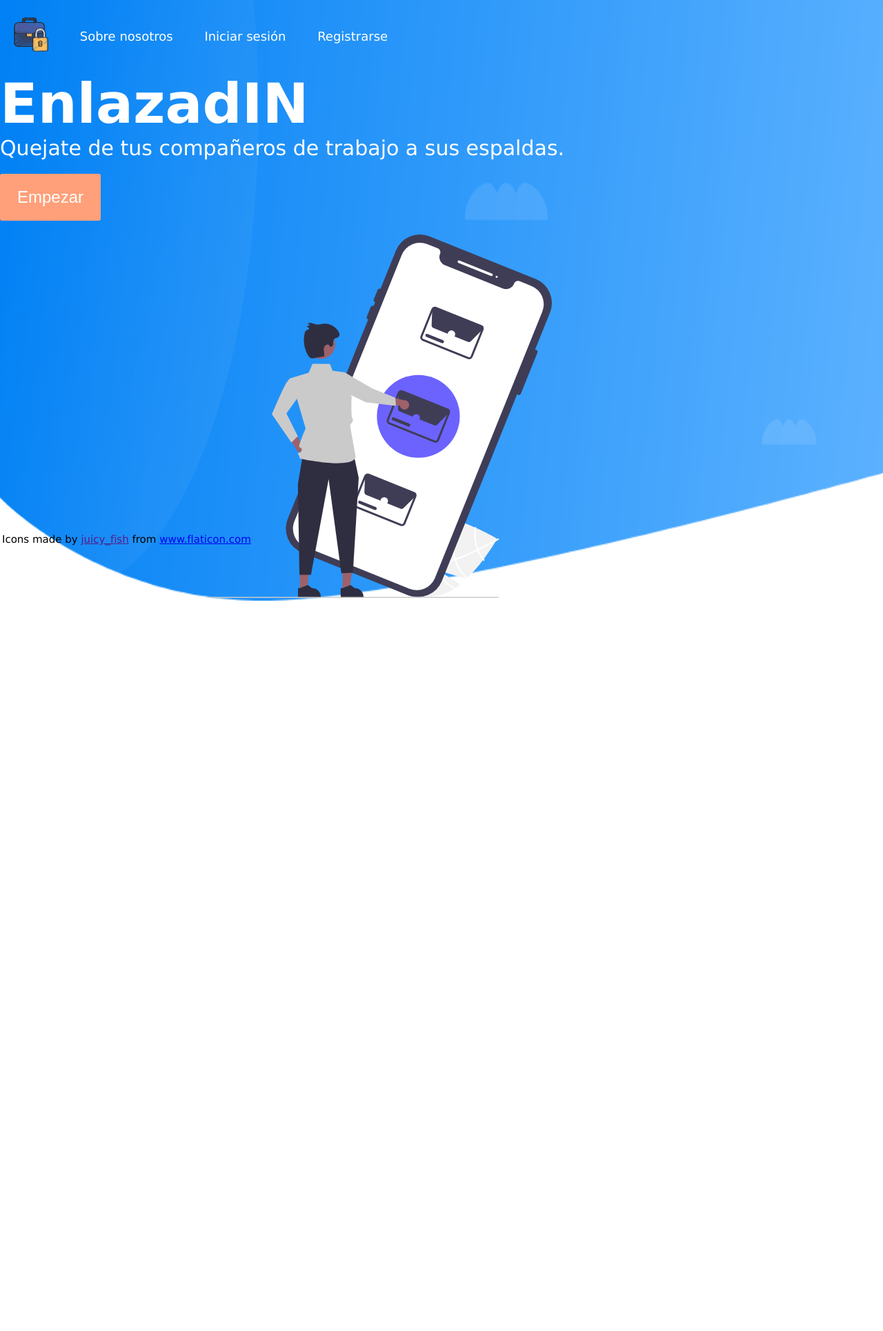
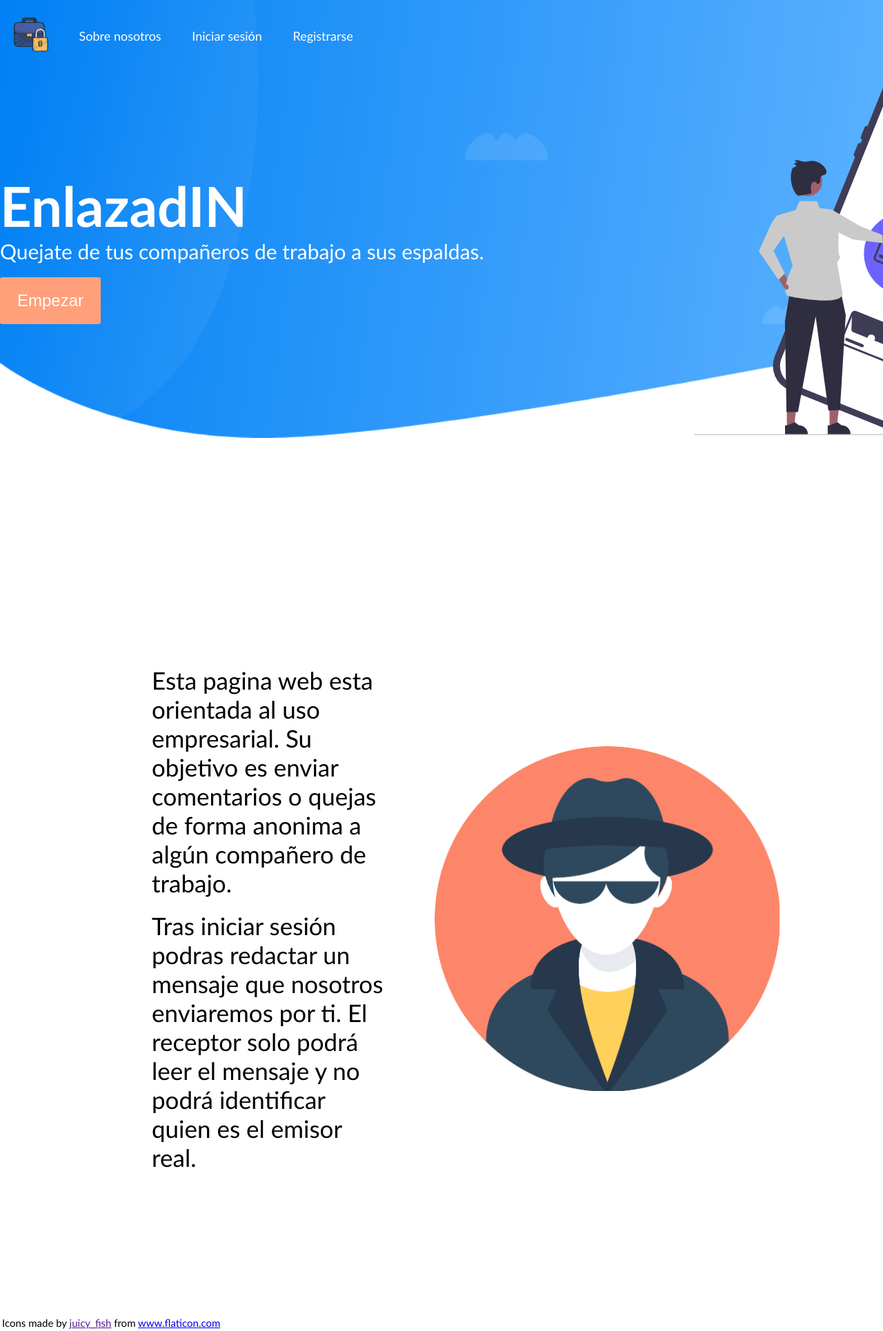
Before and after one commit to EndikaEiros/EnlazadIN, a PHP site: page / in a window 1280 px wide; the page is wider, and only the part inside the window is pictured. Shown: that part at 69% size. Before the commit the page ends 871 px from the top of that part, so only its background shows below. Run offline with PHP 8.4, Linux system fonts and the light colour scheme.

Commit message:
Añadido el sobre nosostros

```diff
--- a/app/css/main.css
+++ b/app/css/main.css
@@ -3,7 +3,7 @@
     margin: 0;
 }
 body{
-    font-family: 'Lucida Sans', 'Lucida Sans Regular', 'Lucida Grande', 'Lucida Sans Unicode', Geneva, Verdana, sans-serif;
+    font-family: 'Trebuchet MS', 'Lucida Sans Unicode', 'Lucida Grande', 'Lucida Sans', Arial, sans-serif;
     background-color: white;
     font-size: large;
 }
@@ -67,9 +67,28 @@
     text-align: right;
     width: 800px;
 }
+#sobre-nosotros{
+
+    margin-top: 320px;
+    margin-left: 60px;
+    font-size: 35px;
+    display: flex;
+    align-items: center;
+}
+#sobre-nosotros p{
+    width: 60%;
+    padding: 10px;
+    margin-left: 150px;
+}
+#sobre-nosotros img{
+    width: 500px;
+    display: flex;
+    align-items: center;
+    margin-right: 150px;
+}
 footer{
     margin: 3px 3px;
-    position: absolute;
+    margin-top: 200px;
     bottom: 6px;
     width: 100%;
     font-size: smaller;
--- a/app/index.html
+++ b/app/index.html
@@ -16,7 +16,7 @@
                     <li id="logo">
                         <img src="img/briefcase.png" width="50">
                     </li>
-                    <li><a href="db_con.php">Sobre nosotros</a></li>
+                    <li><a href="#sobre-nosotros">Sobre nosotros</a></li>
                     <li><a href="login.html">Iniciar sesión</a></li>
                     <li><a href="registro.html">Registrarse</a></li>
                 </ul>
@@ -39,6 +39,17 @@
             </div>
         </main>
         </header>
+        <div id="sobre-nosotros">
+            <div id="texto">
+                <p>
+                    Esta pagina web esta orientada al uso empresarial. Su objetivo es enviar comentarios o quejas de forma anonima a algún compañero de trabajo.
+                </p>
+                <p>
+                    Tras iniciar sesión podras redactar un mensaje que nosotros enviaremos por ti. El receptor solo podrá leer el mensaje y no podrá identificar quien es el emisor real.
+                </p>
+            </div>
+            <img src="img/spy.png">
+        </div>
         <footer>
             Icons made by <a href="" title="juicy_fish">juicy_fish</a> from <a href="https://www.flaticon.com/" title="Flaticon">www.flaticon.com</a>
         </footer>
```
Also changed, not shown: app/img/b1ea4e23c1b63aff6c9c5c314336ee8f.jpg (added), app/img/spy.png (added).
